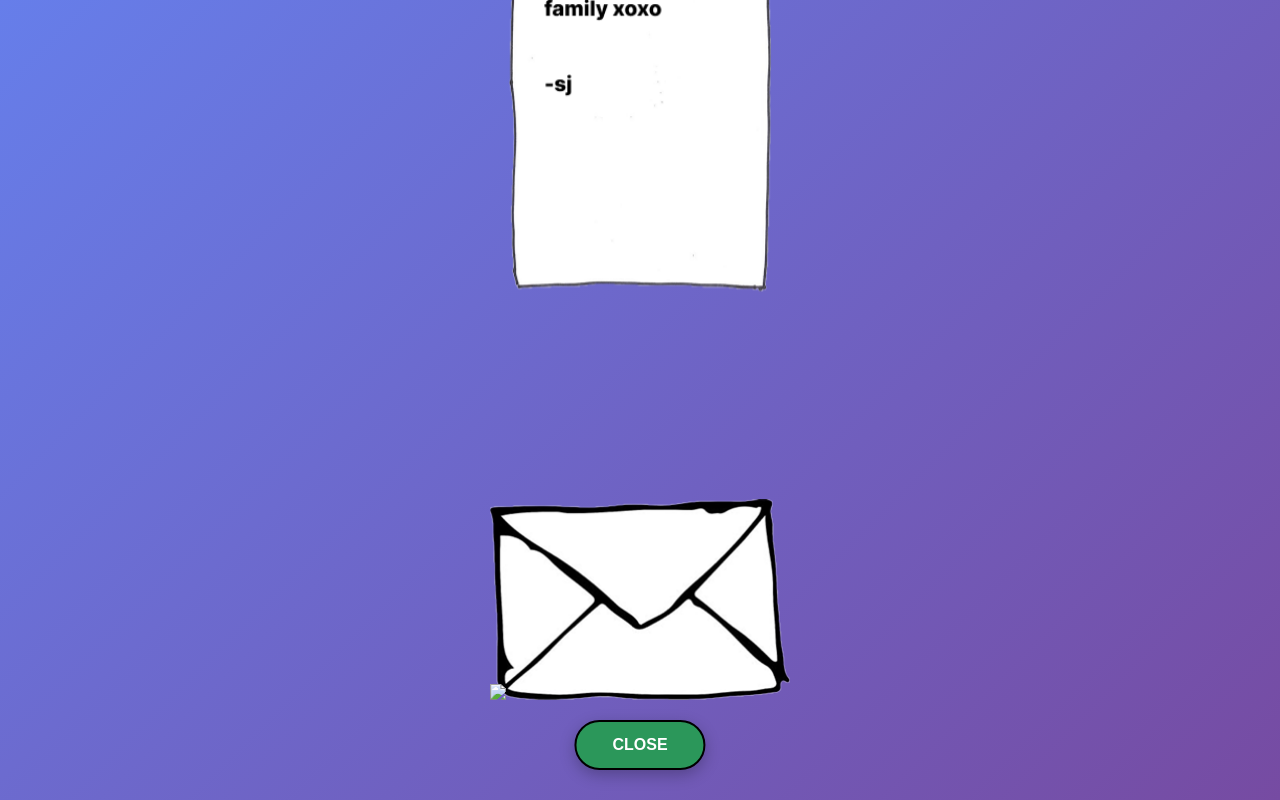
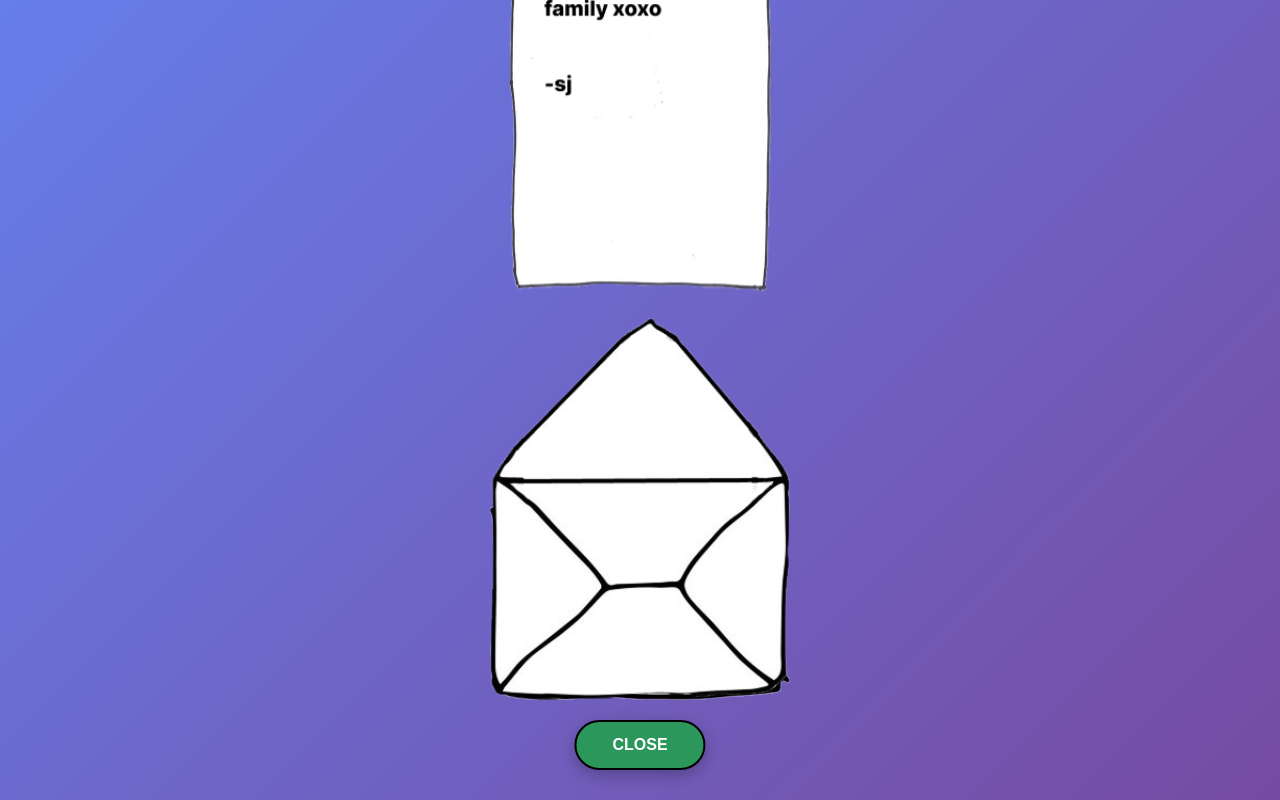
Before and after one commit to Aizunas/christmas_ecard, a plain HTML site: page index.html in a window 1280 px wide. Both pictures are taken after a click on the button "OPEN". Drawn offline with Linux system fonts and the light colour scheme.

Commit message:
Fixing errors

```diff
--- a/index.html
+++ b/index.html
@@ -103,7 +103,7 @@
 <div class="container" id="ecard">
   <img src="assets/envelope-closed.png" class="envelope-closed">
   <img src="assets/envelope-open.png" class="envelope-open">
-  <img src="=assets/envelope-empty.png" class="envelope-empty">
+  <img src="assets/envelope-empty.png" class="envelope-empty">
   <img src="assets/letter.png" class="letter">
 
   <div class="controls">
```
